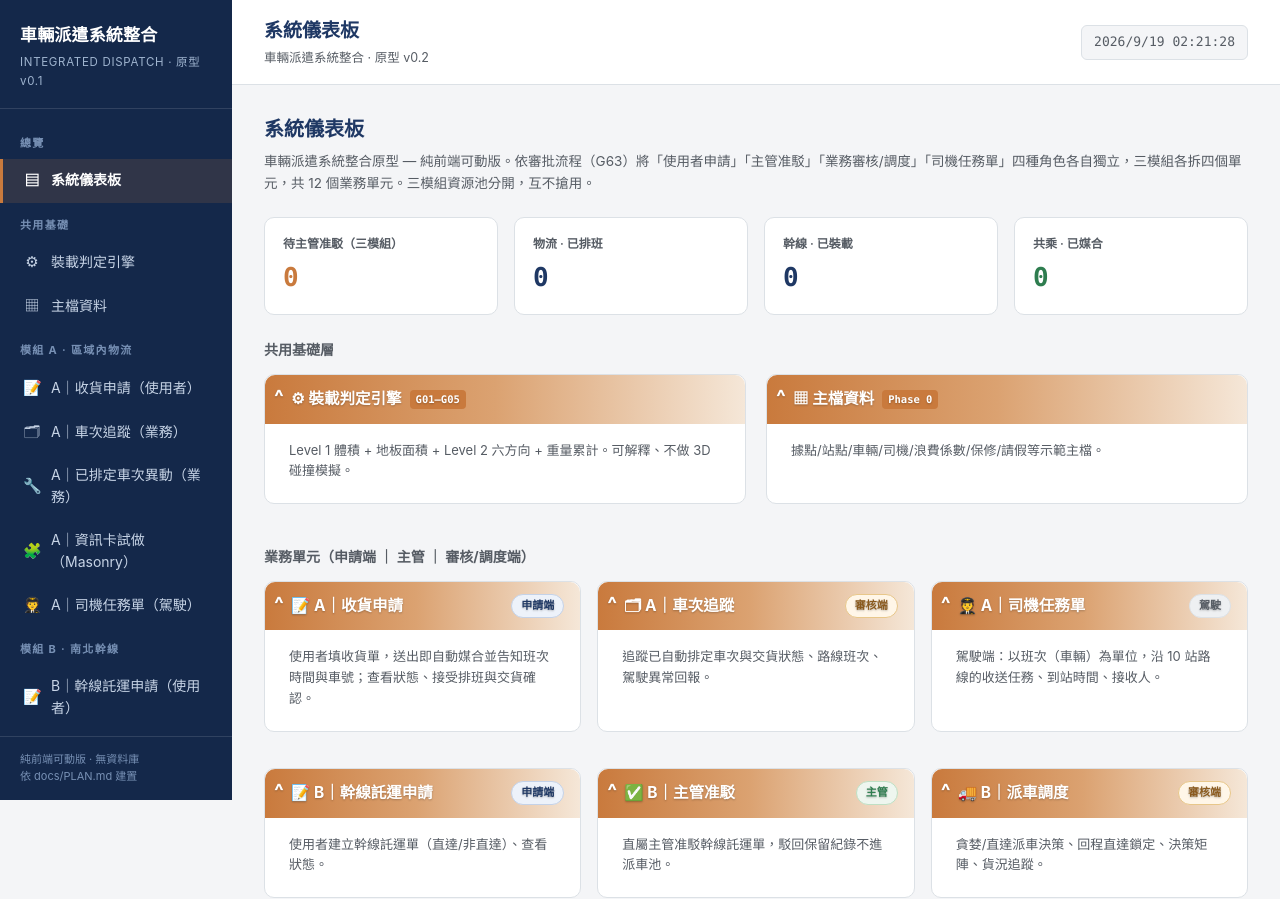
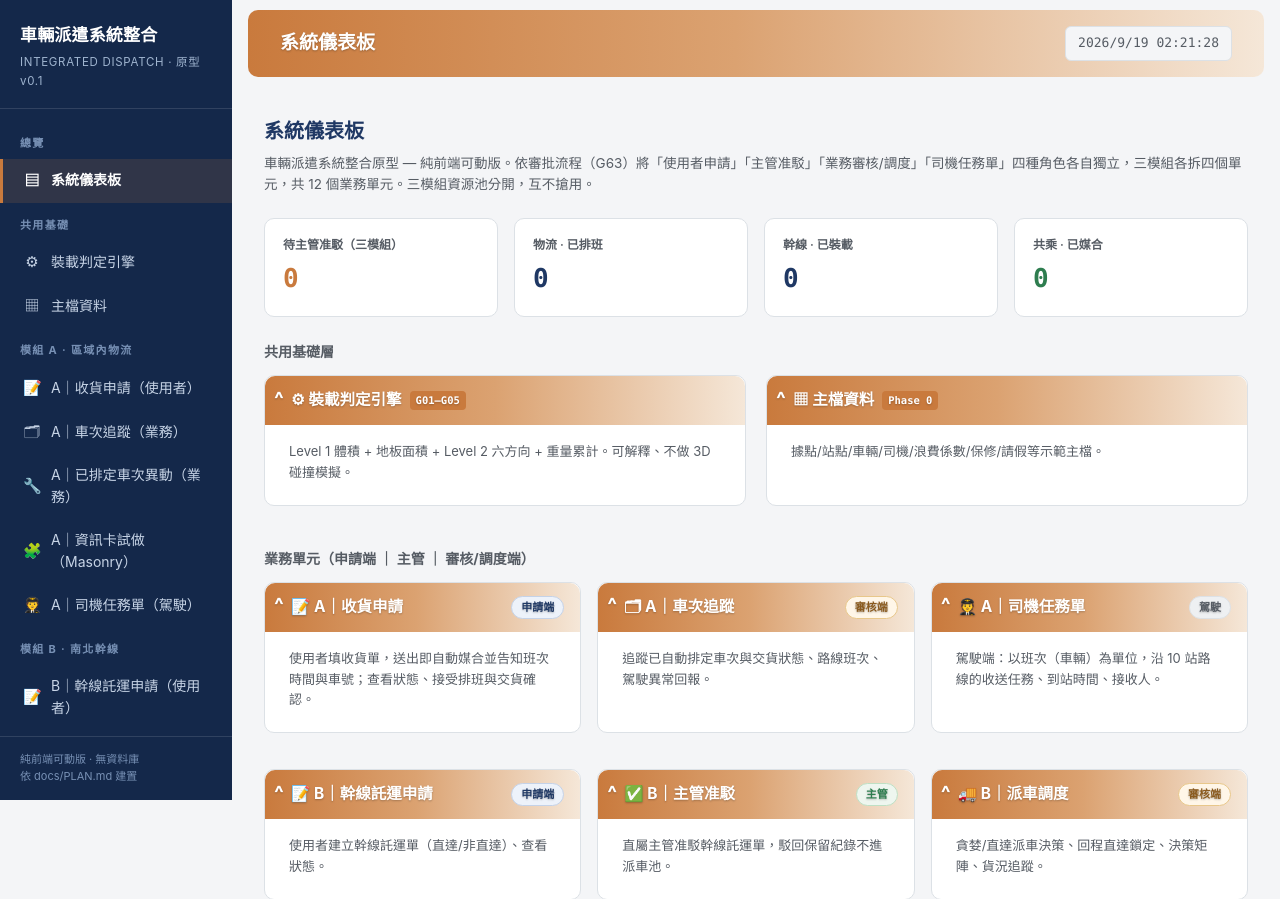
Before and after one commit to llamadayo/car-transport, a web app: page / in a window 1280 px wide. Shown: the top 899 px of the page. Run offline with its HTML, style and script files only (its server is not run), Linux system fonts and the light colour scheme; data that the repository does not hold is empty.

Commit message:
全頁頂列（麵包屑）套用橘色漸層橫條
- .topbar 基礎樣式改為橘色漸層＋四周留白＋圓角、白字，隱藏麵包屑小字
- 移除 .topbar.grad 與 goto() 的條件切換（改為全頁預設）

Co-Authored-By: Claude Opus 4.8 <noreply@anthropic.com>
Claude-Session: https://claude.ai/code/session_01EdFNNLMvBYLuJ89tRbH71x

```diff
--- a/css/styles.css
+++ b/css/styles.css
@@ -58,11 +58,12 @@ body {
 
 .main { margin-left: 232px; min-width: 0; }
 .topbar {
-  background: var(--card); border-bottom: 1px solid var(--line); padding: 16px 32px;
-  display: flex; align-items: center; justify-content: space-between; position: sticky; top: 0; z-index: 10;
+  background: linear-gradient(90deg, var(--accent) 0%, #DBA271 48%, #F5E7D8 100%);
+  padding: 16px 32px; margin: 10px 16px; border-radius: 10px;
+  display: flex; align-items: center; justify-content: space-between; position: sticky; top: 10px; z-index: 10;
 }
-.topbar h1 { font-size: 19px; margin: 0; color: var(--navy); font-weight: 700; }
-.topbar .crumb { font-size: 12.5px; color: var(--ink-soft); margin-top: 2px; }
+.topbar h1 { font-size: 19px; margin: 0; color: #fff; font-weight: 700; text-shadow: 0 1px 2px rgba(0, 0, 0, .25); }
+.topbar .crumb { display: none; }  /* 麵包屑漸層列：隱藏下方小字說明（沿用資訊卡試做樣式） */
 .topbar .clock { font-family: var(--mono); font-size: 13px; color: var(--ink-soft);
   background: var(--paper); padding: 6px 12px; border-radius: 6px; border: 1px solid var(--line); }
 .content { padding: 28px 32px 80px; max-width: 1160px; }
@@ -95,14 +96,6 @@ body {
 .card-desc { font-size: 13px; color: var(--ink-soft); margin: 0 0 18px; }
 .section-h { font-size: 20px; color: var(--navy); font-weight: 700; margin: 0 0 6px; }
 .section-sub { font-size: 13.5px; color: var(--ink-soft); margin: 0 0 22px; }
-/* 試作：頂列改為橫條橘色漸層（左最橘、往右漸淡），並隱藏麵包屑小字 */
-.topbar.grad {
-  background: linear-gradient(90deg, var(--accent) 0%, #DBA271 48%, #F5E7D8 100%);
-  border-bottom-color: transparent;
-  margin: 10px 16px; border-radius: 10px; top: 10px;
-}
-.topbar.grad h1 { color: #fff; text-shadow: 0 1px 2px rgba(0, 0, 0, .25); }
-.topbar.grad .crumb { display: none; }
 
 .grid-2 { display: grid; grid-template-columns: 1fr 1fr; gap: 20px; }
 .grid-3 { display: grid; grid-template-columns: repeat(3,1fr); gap: 16px; }
```
Also changed, not shown: js/app.js.
